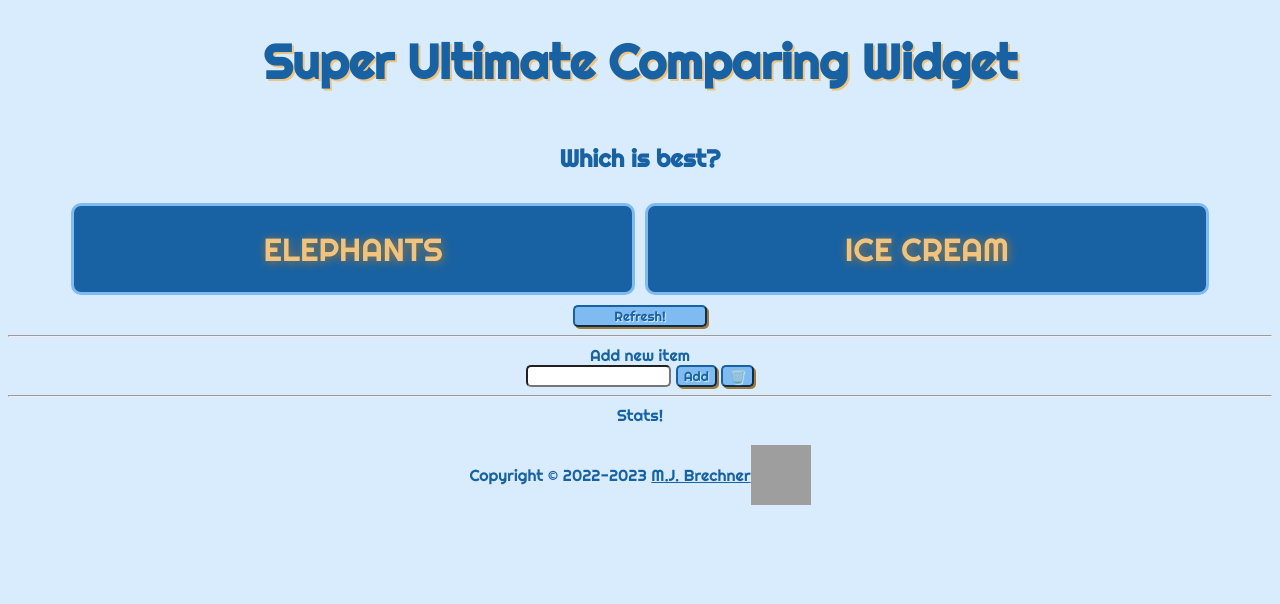
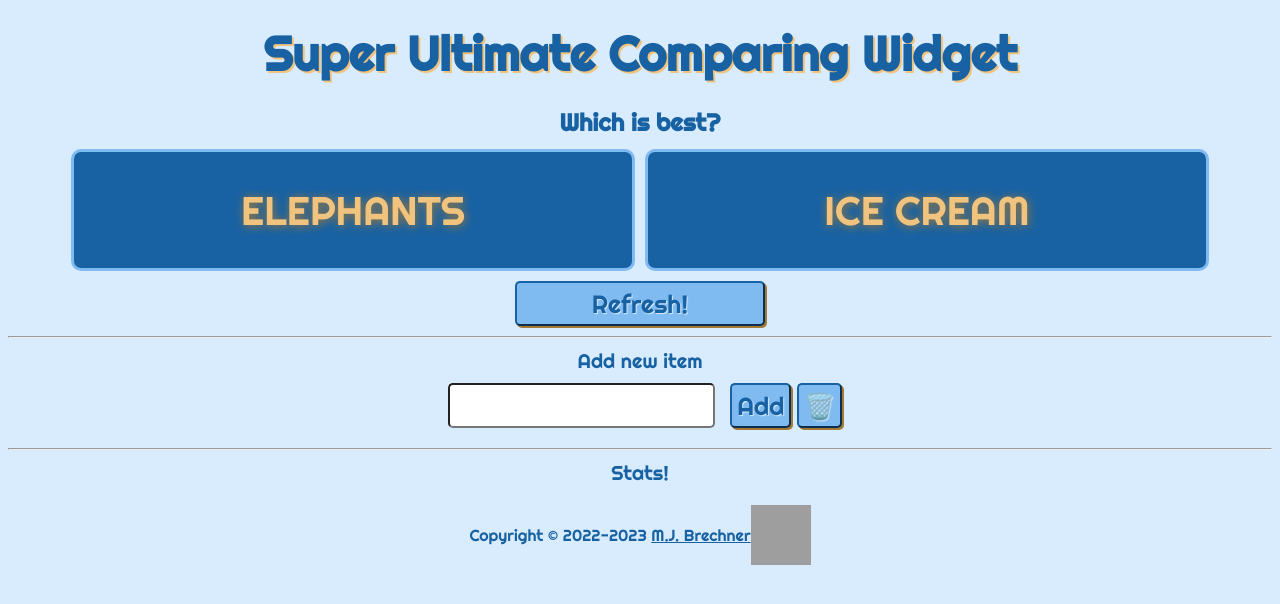
Before and after one commit to mjbrechner/super-ultimate-comparing-widget, a plain HTML site: page index.html in a window 1280 px wide. Drawn offline with Linux system fonts and the light colour scheme; grey boxes are pictures that could not be loaded.

Commit message:
media queriies & other styling

```diff
--- a/css/styles.css
+++ b/css/styles.css
@@ -7,18 +7,28 @@
 */
 
 * {
-    background-color:#D8ECFE;
+    background-color: #D8ECFE;
     color: #1862A3;
     font-family: 'Righteous', cursive;
 }
 
 h1 {
+    margin: .25em;
     text-shadow: 2px 2px #F0C47F;
-    font-size: 3em;
+    font-size: 2.2em;
+}
+
+h2 {
+    margin: .25em;
+    font-size: 1.1em;
 }
 
 body {
     text-align: center;
+}
+
+main {
+    font-size: 1.05em;
 }
 
 .which-is-best-box {
@@ -40,22 +50,22 @@ body {
 .comparison-item {
     display: flex;
     background-color: #1862A3;
-    color:#F0C47F;
+    color: #F0C47F;
     border-color: #7FBBF0;
     text-shadow: #A37936 1px 1px 10px;
     width: 100%;
-    height: 2.5em;
+    height: 2em;
     align-items: center;
     justify-content: center;
     padding: 3px;
     border-style: solid;
     border-radius: 10px;
-    font-size: 2em;
+    font-size: 1.05em;
     cursor: pointer;
 }
 
 .comparison-item:active {
-    border-color:  #F0C47F;
+    border-color: #F0C47F;
     transform: translate(1px);
 }
 
@@ -65,9 +75,13 @@ body {
 
 button {
     background-color: #7FBBF0;
-    color:#1862A3;
+    color: #1862A3;
+    width: fit-content;
+    height: fit-content;
+    font-size: 1.05em;
+    padding: 2px;
+    text-shadow: #D8ECFE 1px 1px 1px;
     border-color: #1862A3;
-    text-shadow: #D8ECFE 1px 1px 1px;
     border-radius: 5px;
     box-shadow: 2px 2px #A37936;
     cursor: pointer;
@@ -78,13 +92,18 @@ button:active {
     transform: translate(1px);
 }
 
-input {
-    background-color:white;
+#add-item-textbox {
+    background-color: white;
+    width: 45%;
+    height: fit-content;
+    font-size: 1.05em;
+    margin: 4px;
+    padding: 2px;
     border-radius: 5px;
 }
 
 #stats-info {
-text-shadow: 1px 1px #F0C47F;
+    text-shadow: 1px 1px #F0C47F;
 }
 
 footer {
@@ -100,13 +119,53 @@ footer {
     height: 3em;
 }
 
+/*mid-size phone and above query*/
+@media only screen and (min-width: 360px) {
+
+    .comparison-item {
+        font-size: 1.35em;
+    }
+}
+
 /*tablet query*/
 @media only screen and (min-width: 768px) {
+
+    h1 {
+        margin: .35em;
+        font-size: 2.5em;
+    }
+
+    h2 {
+        margin: .35em;
+        font-size: 1.25em;
+    }
+
+    main {
+        font-size: 1.15em;
+    }
 
     .comparison-box {
         display: flex;
         flex-direction: row;
         gap: 10px;
+    }
+
+    .comparison-item {
+        height: 2.35em;
+        padding: 6px;
+        font-size: 1.5em;
+    }
+
+    button {
+        font-size: 1.15em;
+        padding: 3px;
+    }
+
+    #add-item-textbox {
+        width: 30%;
+        font-size: 1.15em;
+        margin: 6px;
+        padding: 3px;
     }
 
     footer {
@@ -124,6 +183,39 @@ footer {
 
 /*desktop query*/
 @media only screen and (min-width: 992px) {
+
+    h1 {
+        margin: .5em;
+        font-size: 3em;
+    }
+
+    h2 {
+        margin: .5em;
+        font-size: 1.5em;
+    }
+
+    main {
+        font-size: 1.25em;
+    }
+
+    .comparison-item {
+        height: 2.5em;
+        padding: 8px;
+        font-size: 2em;
+    }
+
+    button {
+        font-size: 1.25em;
+        padding: 5px;
+    }
+
+    #add-item-textbox {
+        width: 20%;
+        font-size: 1.25em;
+        margin: 10px;
+        padding: 5px;
+    }
+
     footer {
         font-size: 1em;
     }
--- a/index.html
+++ b/index.html
@@ -23,10 +23,10 @@
 
     <header>
         <h1>Super Ultimate Comparing Widget</h1>
+        <h2 id="instructions">Which is best?</h2>
     </header>
     <main>
         <div class="which-is-best-box">
-            <h2 id="instructions">Which is best?</h2>
             <div class="comparison-box">
                 <div class="comparison-item" id="item1" onclick="item1Chosen()"></div>
                 <div class="comparison-item" id="item2" onclick="item2Chosen()"></div>
@@ -36,7 +36,7 @@
 
         <hr>
         <div>Add new item</div>
-        <input id="add-item-textbox" type="text" col="10" row="10"></input>
+        <input id="add-item-textbox" type="text" maxlength="25"></input>
         <button onclick="addItem()">Add</button>
         <button onclick="deleteAllItems()">🗑️</button>
 
```
